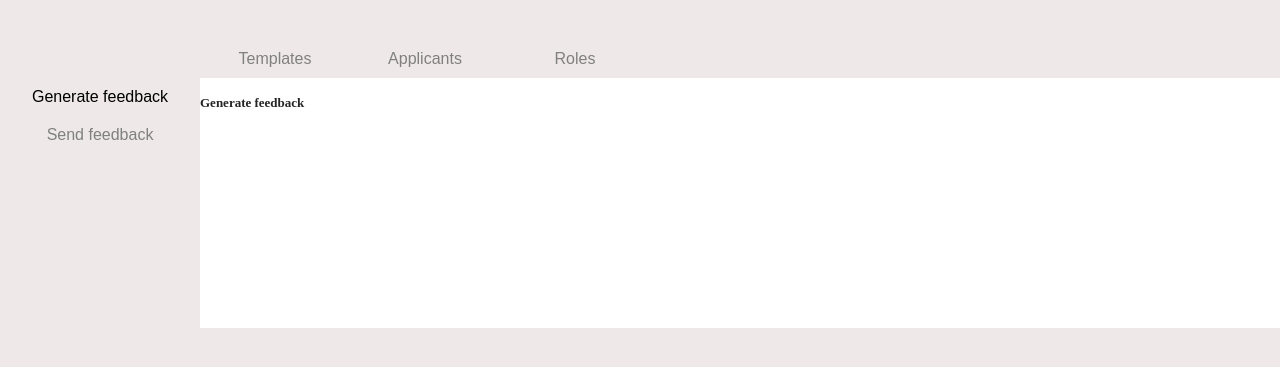
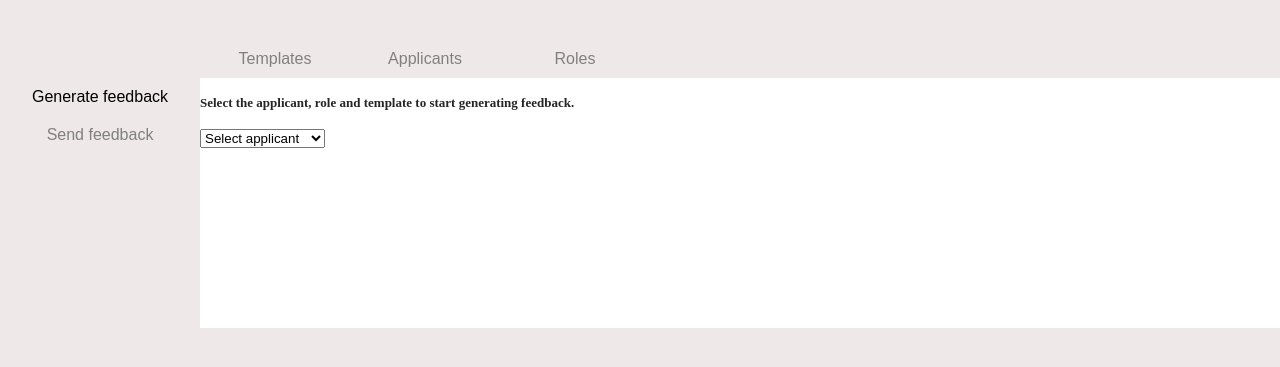
Before and after one commit to TayaV60/Web_dev_proj, a PHP site: page /generate_feedback.php in a window 1280 px wide. Shown: the part 110-477 px from the top of the page. Run offline with PHP 8.4, Linux system fonts and the light colour scheme; tables that the repository leaves empty hold one stand-in row (values such as "Sample post").

Commit message:
Generate feedback (beginning)

```diff
--- a/Taisiya/coordination/Applicants.php
+++ b/Taisiya/coordination/Applicants.php
@@ -28,6 +28,11 @@ class ApplicantsCoordinator
     {
         $roles = $this->dbRoles->listRoles();
         return $roles;
+    }
+
+    public function getRole($id)
+    {
+        return $this->dbRoles->getRole($id);
     }
 
     public function getRolesForApplicant($applicantId)
--- /dev/null
+++ b/Taisiya/coordination/Feedback.php
@@ -0,0 +1,22 @@
+<?php
+
+include 'db/Templates.php';
+
+class FeedbackCoordinator
+{
+    public function __construct()
+    {
+        $this->dbTemplates = new DBTemplates();
+    }
+
+    public function listTemplates()
+    {
+        return $this->dbTemplates->listTemplates();
+    }
+
+    public function getTemplate($id)
+    {
+        return $this->dbTemplates->getTemplate($id);
+    }
+
+}
--- a/Taisiya/generate_feedback.php
+++ b/Taisiya/generate_feedback.php
@@ -1,11 +1,140 @@
 <?php
 include 'page_elements/Page.php';
+include 'coordination/Applicants.php';
+include 'coordination/Feedback.php';
+include 'coordination/Supporting_functions.php';
+
+function applicantSelected($id1, $id2)
+{
+    if ($id1 == $id2) {
+        return "SELECTED";
+    }
+}
+
+$coApplicants = new ApplicantsCoordinator();
+$coFeedback = new FeedbackCoordinator();
+
+//GET variable
+$id = getQueryParameter('id');
+
+//POST input field variables
+$applicantId = null;
+$templateId = null;
+$roleId = null;
+
+$applicantRoles = null;
+
+//Form state variables
+$selected = false;
+$applicantValidationError = null;
+
+$applicant = null;
+$role = null;
+$template = null;
+$contents = "";
+
+$applicants = $coApplicants->listApplicants();
+$allRoles = $coApplicants->listRoles();
+$allTemplates = $coFeedback->listTemplates();
+error_log(print_r($_POST, true));
+
+if ($_SERVER["REQUEST_METHOD"] == "GET") {
+    //
+} else if ($_SERVER["REQUEST_METHOD"] == "POST") {
+    $applicantId = getPostParameter('applicantId');
+    if ($applicantId) {
+        $applicant = $coApplicants->getApplicant($applicantId);
+        $applicantRoles = $coApplicants->getRolesForApplicant($applicantId);
+    }
+    $roleId = getPostParameter('roleId');
+    if ($roleId) {
+        $role = $coApplicants->getRole($roleId);
+    }
+    $templateId = getPostParameter('templateId');
+    if ($templateId) {
+        $template = $coFeedback->getTemplate($templateId);
+        $contents = $template["contents"];
+        $contents = str_replace("{{applicant_name}}", $applicant["name"], $contents);
+        $contents = str_replace("{{applicant_email}}", $applicant["email"], $contents);
+        $date = new DateTime();
+        $contents = str_replace("{{date}}", $date->format('d/m/y'), $contents);
+        $contents = str_replace("{{position_title}}", $role["title"], $contents);
+    }
+}
 
 $page = new Page("Generate Feedback", "Generate feedback");
 print $page->top();
 
+error_log("template is:");
+error_log(print_r($template, true));
+error_log("template was");
+
 ?>
-<h4>Generate feedback</h4>
-<?php
+    <h4>Select the applicant, role and template to start generating feedback.</h4>
+
+    <div class="form_form_container">
+    <div class="form_form">
+
+    <form action="<?php echo htmlspecialchars($_SERVER['PHP_SELF'] . '?' . $_SERVER['QUERY_STRING']); ?>" method="post">
+            <?php if ($applicant): ?>
+                <h4>Selected applicant: <?=$applicant["name"]?></h4>
+                <input type="hidden" name="applicantId" value="<?=$applicant["id"]?>">
+            <?php else: ?>
+            <select name="applicantId" onchange="if (this.selectedIndex) this.form.submit()" >
+                <option value='-1'>Select applicant</option>
+                <?php foreach ($applicants as $applicant): ?>
+                    <option value='<?=$applicant["id"]?>' <?=applicantSelected($applicant["id"], $applicantId)?> >
+                        <?=$applicant["name"]?>
+                    </option>
+                <?php endforeach?>
+            </select>
+            <?=$applicantValidationError?>
+            <?php endif?>
+            <br>
+
+            <?php if ($applicantRoles): ?>
+                <?php if ($role): ?>
+                    <h4>Selected role: <?=$role["title"]?></h4>
+                    <input type="hidden" name="roleId" value="<?=$role["id"]?>">
+                <?php else: ?>
+                    <select name="roleId" onchange="if (this.selectedIndex) this.form.submit()">
+                        <option value='-1'>Select role</option>
+                        <?php foreach ($applicantRoles as $roleId): ?>
+                            <option value=<?=$roleId?> >
+                                <?=getRoleTitleFromId($roleId, $allRoles)?>
+                            </option>
+                        <?php endforeach?>
+                    </select>
+                <?php endif?>
+            <?php endif?>
+            <br>
+            <?php if ($role && $applicant): ?>
+                <?php if ($template): ?>
+                    <h4>Selected template: <?=$template["title"]?></h4>
+                    <input type="hidden" name="templateId" value="<?=$template["id"]?>">
+                <?php else: ?>
+                    <select name="templateId" onchange="if (this.selectedIndex) this.form.submit()">
+                        <option value='-1'>Select template</option>
+                        <?php foreach ($allTemplates as $template): ?>
+                            <option value=<?=$template["id"]?> >
+                                <?=$template["title"]?>
+                            </option>
+                        <?php endforeach?>
+                    </select>
+                <?php endif?>
+            <?php endif?>
+            <br>
+            <?php if ($contents): ?>
+                <textarea rows="10" cols="90">
+                    <?=$contents?>
+                </textarea>
+            <?php endif?>
+
+    </form>
+
+    </div>
+    </div>
+
+    <?php
 
 print $page->bottom();
```
